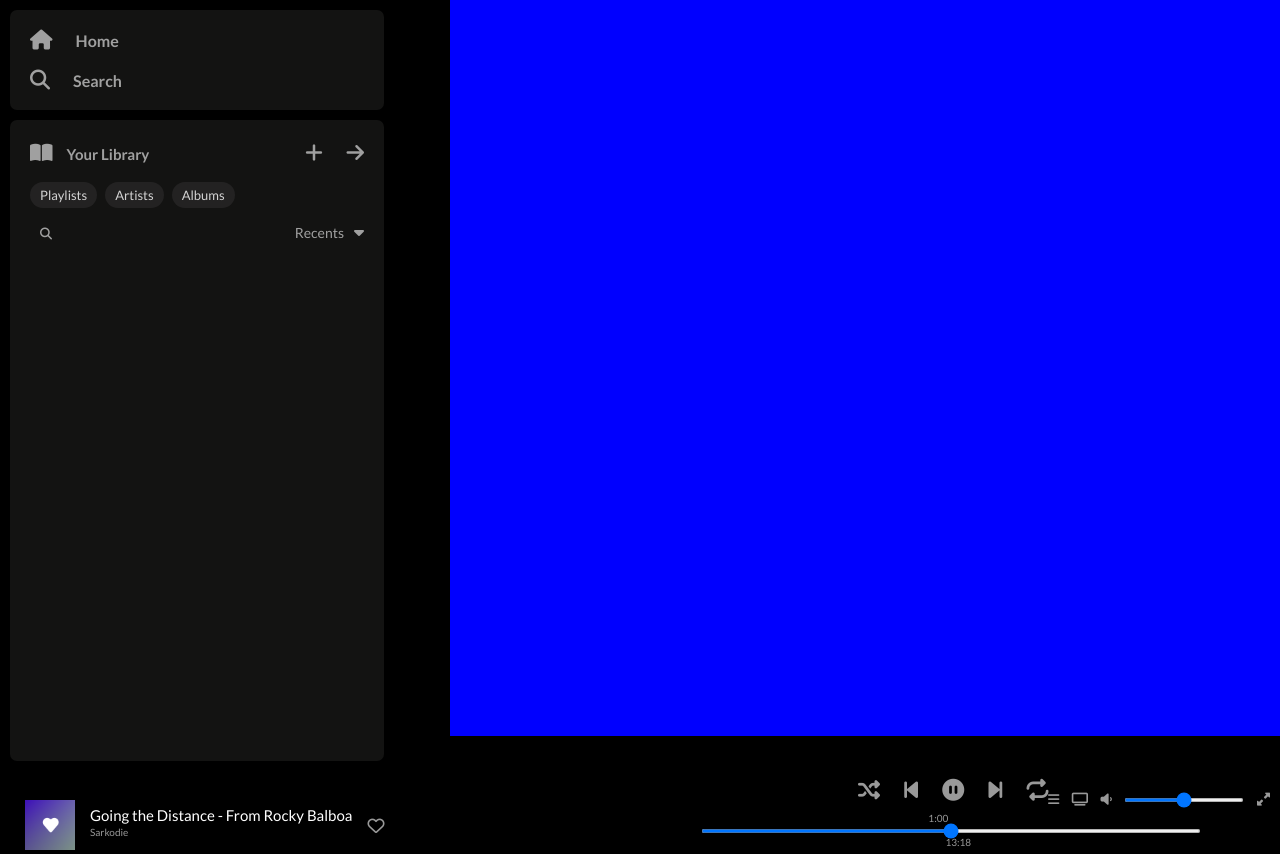
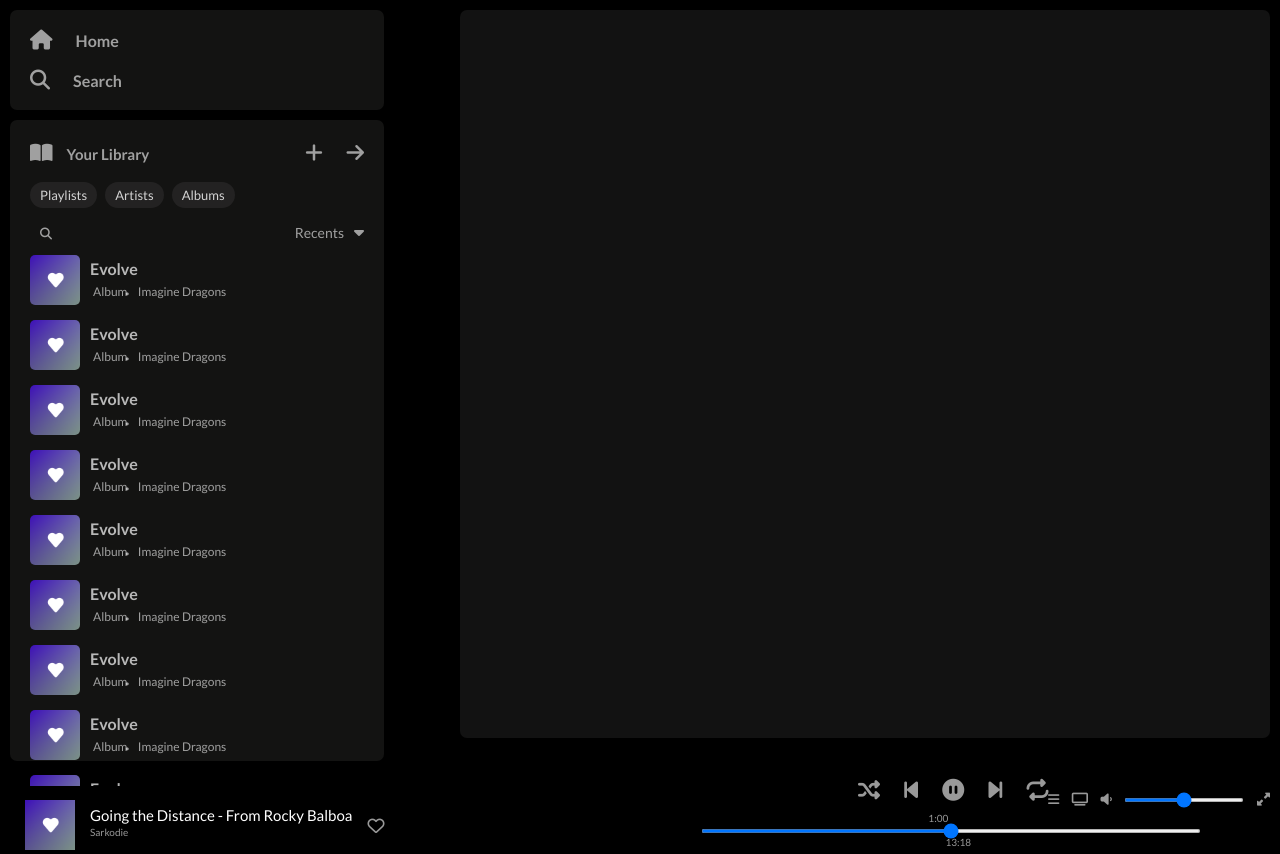
Before and after one commit to PRINCEKK122/static-spotify, a plain HTML site: page index.html in a window 1280 px wide. Drawn offline with Linux system fonts and the light colour scheme.

Commit message:
feat: design the card contents

```diff
--- a/index.html
+++ b/index.html
@@ -60,12 +60,110 @@
                 </div>
 
                 <!-- Search section -->
-                <div class="search-playlist">
+                <div class="search-playlist clearfix">
                     <i class="fa-solid fa-magnifying-glass"></i>
 
                     <div class="dropdown-lists">
                         <span class="recents">Recents</span>
                         <span><i class="fa-sharp fa-solid fa-caret-down"></i></span>
+                    </div>
+
+                    <div class="cards-container">
+                        <div class="card">
+                            <img src="./resources/liked-songs.png" alt="Liked songs ">
+                            <h2 class="album-title">Evolve</h2>
+                            <p>
+                                Album <span class="period"><i class="fa-solid fa-circle"></i></span> Imagine Dragons
+                            </p>
+                        </div>
+
+                        <div class="card">
+                            <img src="./resources/liked-songs.png" alt="Liked songs ">
+                            <h2 class="album-title">Evolve</h2>
+                            <p>
+                                Album <span class="period"><i class="fa-solid fa-circle"></i></span> Imagine Dragons
+                            </p>
+                        </div>
+
+                        <div class="card">
+                            <img src="./resources/liked-songs.png" alt="Liked songs ">
+                            <h2 class="album-title">Evolve</h2>
+                            <p>
+                                Album <span class="period"><i class="fa-solid fa-circle"></i></span> Imagine Dragons
+                            </p>
+                        </div>
+
+                        <div class="card">
+                            <img src="./resources/liked-songs.png" alt="Liked songs ">
+                            <h2 class="album-title">Evolve</h2>
+                            <p>
+                                Album <span class="period"><i class="fa-solid fa-circle"></i></span> Imagine Dragons
+                            </p>
+                        </div>
+
+                        <div class="card">
+                            <img src="./resources/liked-songs.png" alt="Liked songs ">
+                            <h2 class="album-title">Evolve</h2>
+                            <p>
+                                Album <span class="period"><i class="fa-solid fa-circle"></i></span> Imagine Dragons
+                            </p>
+                        </div>
+
+                        <div class="card">
+                            <img src="./resources/liked-songs.png" alt="Liked songs ">
+                            <h2 class="album-title">Evolve</h2>
+                            <p>
+                                Album <span class="period"><i class="fa-solid fa-circle"></i></span> Imagine Dragons
+                            </p>
+                        </div>
+
+                        <div class="card">
+                            <img src="./resources/liked-songs.png" alt="Liked songs ">
+                            <h2 class="album-title">Evolve</h2>
+                            <p>
+                                Album <span class="period"><i class="fa-solid fa-circle"></i></span> Imagine Dragons
+                            </p>
+                        </div>
+
+                        <div class="card">
+                            <img src="./resources/liked-songs.png" alt="Liked songs ">
+                            <h2 class="album-title">Evolve</h2>
+                            <p>
+                                Album <span class="period"><i class="fa-solid fa-circle"></i></span> Imagine Dragons
+                            </p>
+                        </div>
+
+                        <div class="card">
+                            <img src="./resources/liked-songs.png" alt="Liked songs ">
+                            <h2 class="album-title">Evolve</h2>
+                            <p>
+                                Album <span class="period"><i class="fa-solid fa-circle"></i></span> Imagine Dragons
+                            </p>
+                        </div>
+
+                        <div class="card">
+                            <img src="./resources/liked-songs.png" alt="Liked songs ">
+                            <h2 class="album-title">Evolve</h2>
+                            <p>
+                                Album <span class="period"><i class="fa-solid fa-circle"></i></span> Imagine Dragons
+                            </p>
+                        </div>
+
+                        <div class="card">
+                            <img src="./resources/liked-songs.png" alt="Liked songs ">
+                            <h2 class="album-title">Evolve</h2>
+                            <p>
+                                Album <span class="period"><i class="fa-solid fa-circle"></i></span> Imagine Dragons
+                            </p>
+                        </div>
+
+                        <div class="card">
+                            <img src="./resources/liked-songs.png" alt="Liked songs ">
+                            <h2 class="album-title">Evolve</h2>
+                            <p>
+                                Album <span class="period"><i class="fa-solid fa-circle"></i></span> Imagine Dragons
+                            </p>
+                        </div>
                     </div>
                 </div>
             </aside>
--- a/style.css
+++ b/style.css
@@ -42,7 +42,10 @@ li i {
 }
 
 .navbar li:hover,
-.search-playlist *:hover {
+.search-playlist  i:hover,
+.search-playlist .dropdown-lists:hover,
+.library-container .library:hover,
+.create-playlist i:hover {
     color: #fff;
     cursor: pointer;
 }
@@ -88,11 +91,6 @@ li i {
     float: left;
 }
 
-.library-container .library:hover {
-    color: #fff;
-    cursor: pointer;
-}
-
 .library i {
     margin-right: 1rem;
 }
@@ -107,11 +105,6 @@ li i {
 
 .create-playlist :first-child {
     margin-right: 2rem;
-}
-
-.create-playlist i:hover {
-    color: #fff;
-    cursor: pointer;
 }
 
 .badge-item {
@@ -157,14 +150,63 @@ li i {
     font-size: 1.4rem;
 }
 
+/************************
+**** Card section
+************************/
+.cards-container {
+    margin-top: 7rem;
+    clear: both;
+    height: 67vh;
+    overflow-y: scroll;
+}
+
+.card {
+    height: 6rem;
+    padding: .5rem 0;
+    line-height: 1.7;
+    margin-bottom: .5rem;
+}
+
+.card:hover {
+    background-color: #1a1a1a;
+    cursor: pointer;
+    border-radius: 7px;
+}
+
+.card img {
+    width: 5rem;
+    float: left;
+    margin-right: 1rem;
+    border-radius: 5px;
+}
+
+.card h2 {
+    color: rgba(255, 255, 255, 0.7);
+    font-size: 1.6rem;
+}
+
+.card p {
+    font-size: 1.2rem;
+}
+
+.card .period {
+    font-size: 3px;
+    position: relative;
+    left: 10.7%;
+    top: 10px;
+    margin: 0 .4rem;
+}
+
 /* Main content section */
 .main-content {
-    height: 92vh;
-    background-color: blue;
+    height: 91vh;
+    background-color: #121212;
     overflow: hidden;
     overflow-y: visible;
-    width: calc(100% - 45rem);
+    width: calc(100% - 47rem);
     float: right;
+    margin: 1rem;
+    border-radius: 7px;
 }
 
 /*********************************
```
